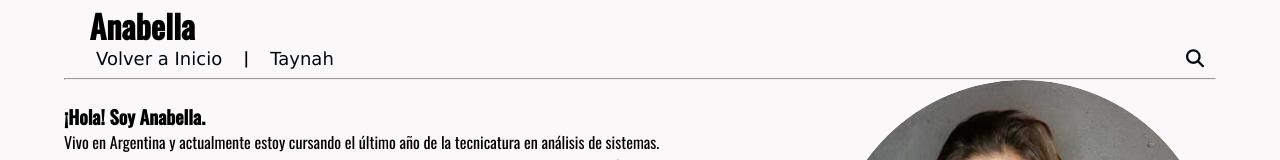
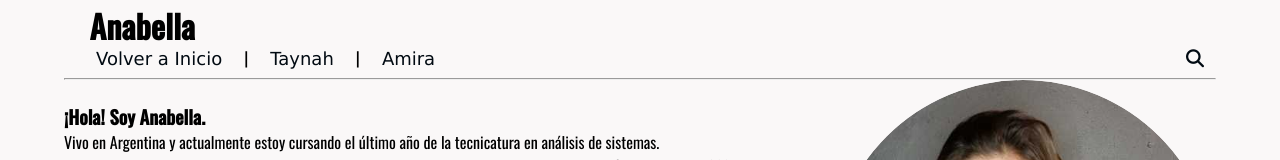
Before and after one commit to analamour/DesaWeb, a plain HTML site: page Anabella.html in a window 1280 px wide. Shown: the top 160 px of the page. Drawn offline with nearby package versions, Linux system fonts and the light colour scheme.

Commit message:
agregado la seccion Amira en el navbar

```diff
--- a/Anabella.html
+++ b/Anabella.html
@@ -35,6 +35,10 @@
                 <li>|</li>
                 <li>
                     <a href="Taynah.html">Taynah</a>
+                </li>
+                <li>|</li>
+                <li>
+                    <a href="Amira.html">Amira</a>
                 </li>
             </ul>
             <ul class="nav-menu-right">
```
Also changed, not shown: Taynah.html (+4 -0 lines).
